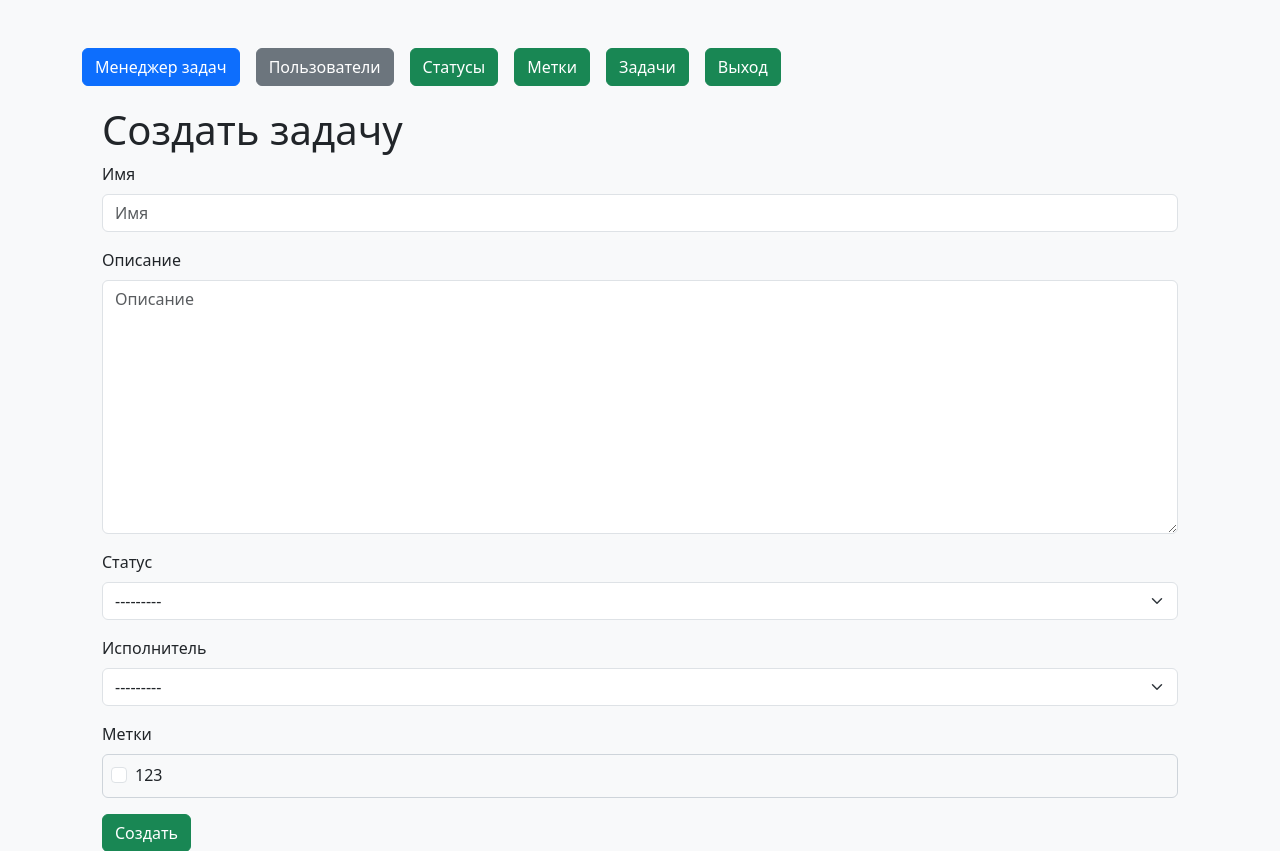
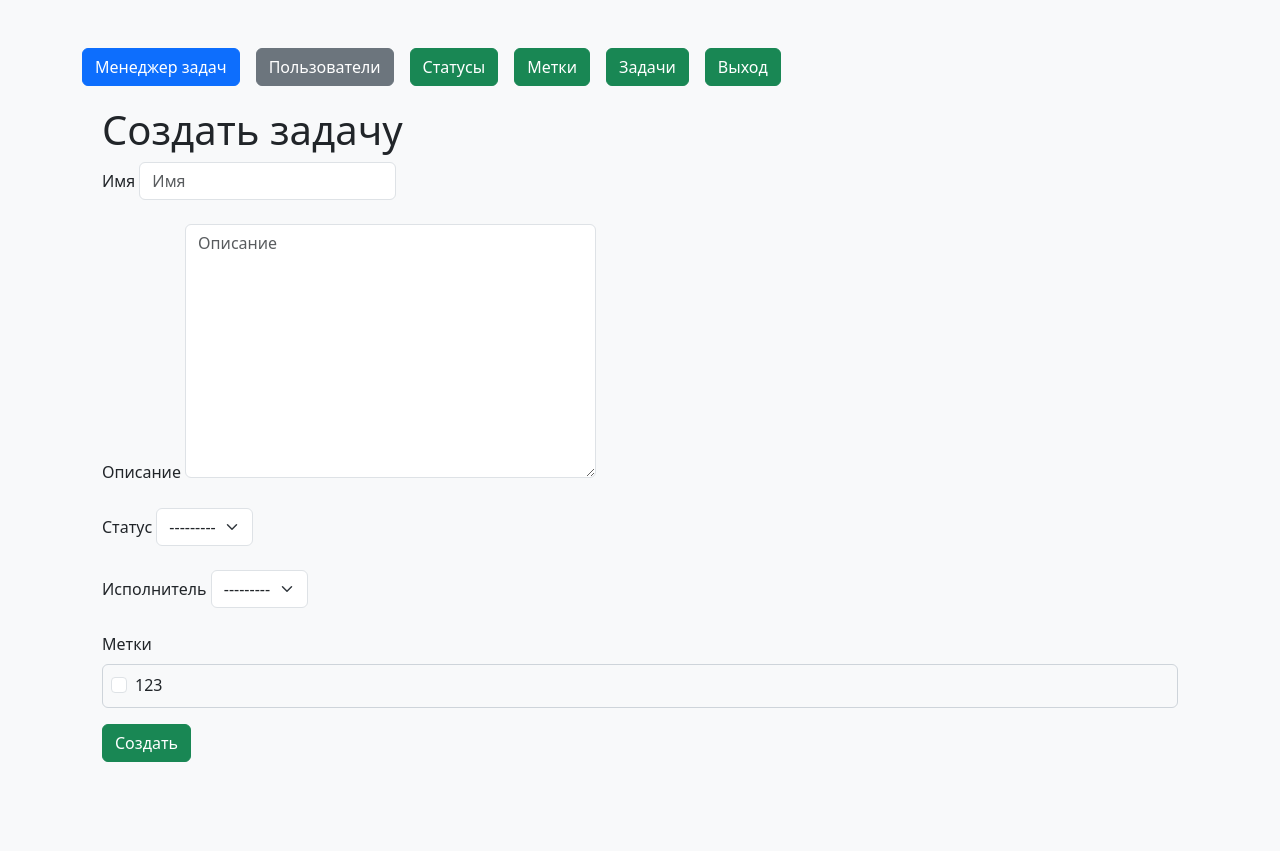
Before and after one commit to lovedr6s/python-project-52, a Django app: page /tasks/create/ in a window 1280 px wide. Shown: the top 851 px of the page. After the commit the page ends 762 px from the top, so only its background shows below. Run offline with Django 5.2, Linux system fonts and the light colour scheme; a user stored in the database is signed in; data comes from the database, SQL or seed files in the repository; some libraries are stand-ins or nearby versions.

```diff
--- a/task_manager/tasks/templates/task_form.html
+++ b/task_manager/tasks/templates/task_form.html
@@ -21,7 +21,9 @@
                 {% endfor %}
             </div>
             {% else %}
+                <label class="form-label" for="{{ field.id_for_label }}">
                 {{ field }}
+                </label>
             {% endif %}
 
             {% if field.help_text %}
```
